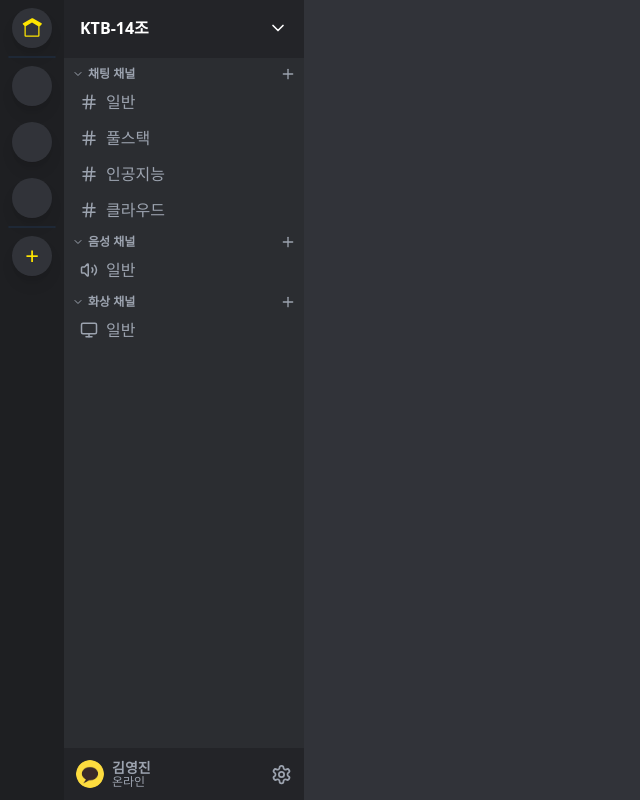
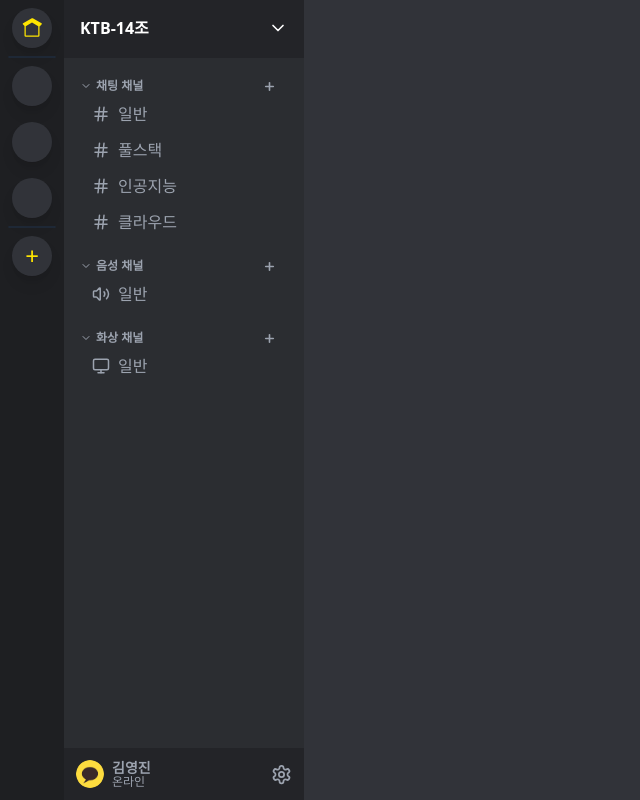
Before and after one commit to KakaoTech-14-All-in-one-move/AIM-14-FE, a React (Vite) app: page /login in a window 1280 px wide. Both pictures are taken after typing "Sample", "Sample123" into the empty fields and a click on the button "로그인". Shown: the whole page, without its empty margins (0-640 px from the left). Built offline with nearby package versions, Linux system fonts and the light colour scheme.

Commit message:
refactor: margin

```diff
--- a/src/components/Home/Channelbar/ChannelList.tsx
+++ b/src/components/Home/Channelbar/ChannelList.tsx
@@ -47,16 +47,16 @@ const ChannelList: React.FC<{ type: ChannelType; icon: React.ElementType }> = ({
     };
 
     return (
-        <div className="mt-2">
-            <div className="flex items-center justify-between text-gray-400 mb-1 cursor-pointer" onClick={() => toggleSection(type)}>
+        <div className="mt-5">
+            <div className="flex items-center justify-between text-gray-400 mb-1 cursor-pointer ml-2" onClick={() => toggleSection(type)}>
                 <div className="flex items-center">
                     <ChevronDown size={12} className={`mr-1 transform transition-transform ${openSections[type] ? '' : '-rotate-90'}`} />
                     <span className="uppercase text-xs font-semibold">{type === 'text' ? '채팅' : type === 'voice' ? '음성' : '화상'} 채널</span>
                 </div>
-                <Plus size={16} className="hover:text-gray-200" onClick={(e) => { e.stopPropagation(); addChannel(type, `New ${type} channel`); }} />
+                <Plus size={13} className="hover:text-gray-200 mr-5 stroke-2" style={{ strokeWidth: 3 }} onClick={(e) => { e.stopPropagation(); addChannel(type, `New ${type} channel`); }} />
             </div>
             {openSections[type] && channels[type].map((channel: string) => (
-                <div key={channel} className="mb-1">
+                <div key={channel} className="mb-1 ml-3">
                     <div
                         className={`flex items-center text-gray-400 hover:bg-gray-700 hover:text-gray-200 px-2 py-1 rounded cursor-pointer ${type !== 'text' && activeChannels[type][channel] ? 'bg-gray-700 text-white' : ''}`}
                         onClick={() => handleChannelClick(channel)}
@@ -67,8 +67,8 @@ const ChannelList: React.FC<{ type: ChannelType; icon: React.ElementType }> = ({
                     </div>
                     {(type === 'voice' || type === 'video') && activeChannels[type][channel] && (
                         <div className="ml-6 mt-1 flex items-center text-gray-400">
-                            <img src={currentUser.profileImage} alt={currentUser.nickname} className="w-6 h-6 rounded-full mr-2" />
-                            <span className="text-sm">{currentUser.nickname}</span>
+                            <img src={currentUser.profileImage} alt={currentUser.nickname} className="w-5 h-5 rounded-full mr-2" />
+                            <span className="text-sm font-semibold">{currentUser.nickname}</span>
                             <X size={16} className="ml-auto cursor-pointer hover:text-gray-200" onClick={() => leaveChannel(type, channel)} />
                         </div>
                     )}
```
